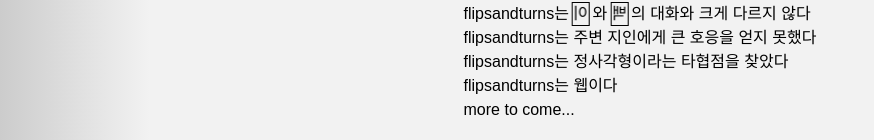
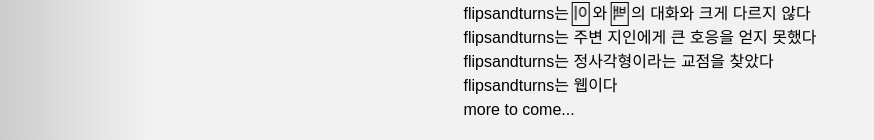
Before and after one commit to nuagenic/flips-and-turns, a Next.js app: page /about in a window 1280 px wide. Shown: the part 398-538 px from the top of the page, without its empty margins (0-874 px from the left). Built offline with nearby package versions, Linux system fonts and the light colour scheme; a web font is replaced by a local one.

Commit message:
refact: Minor fix

```diff
--- a/src/app/about/page.tsx
+++ b/src/app/about/page.tsx
@@ -29,7 +29,7 @@ export default function About() {
           <span> 의 대화와 크게 다르지 않다</span>
         </div>
         <div>flipsandturns는 주변 지인에게 큰 호응을 얻지 못했다</div>
-        <div>flipsandturns는 정사각형이라는 타협점을 찾았다</div>
+        <div>flipsandturns는 정사각형이라는 교점을 찾았다</div>
         <div>flipsandturns는 웹이다</div>
         <div>more to come...</div>
       </div>
```
